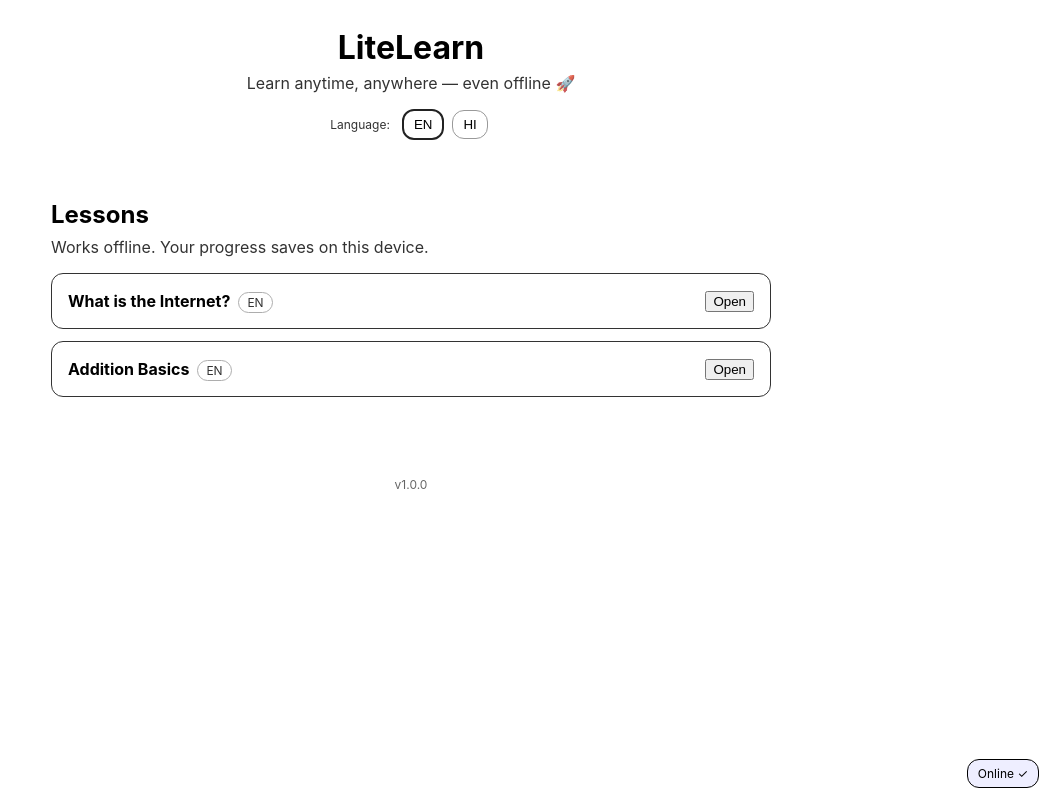
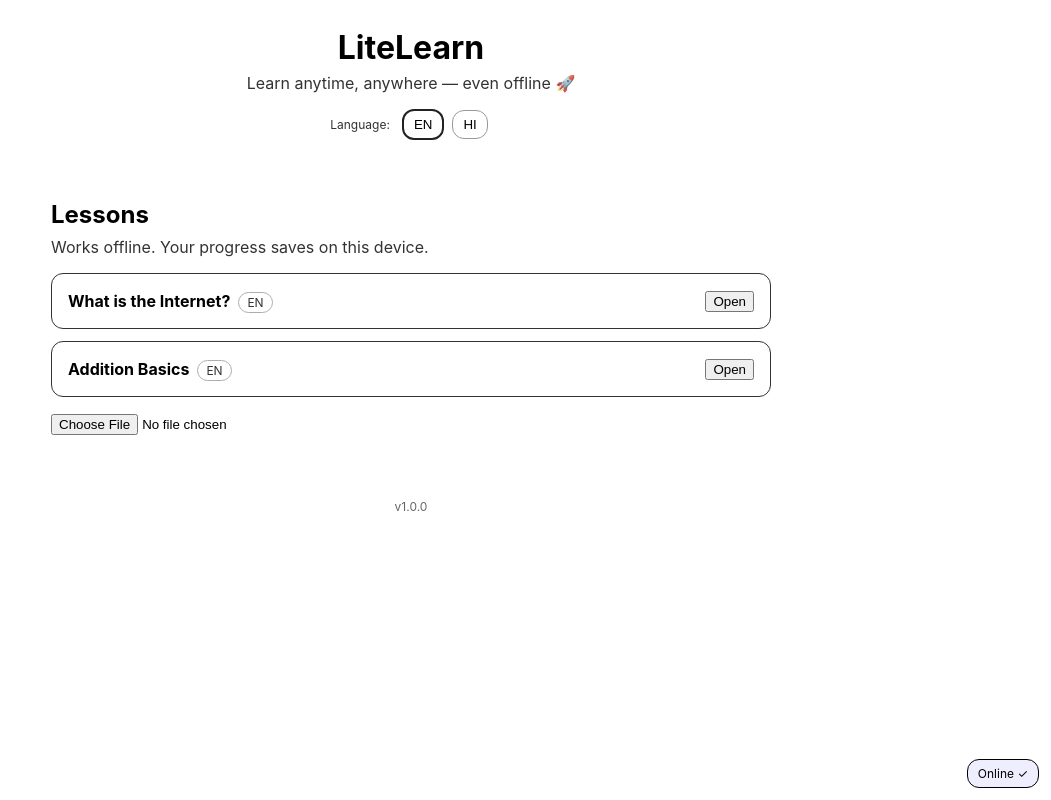
Before and after one commit to SartajVirdi/LiteLearn, a React (Create React App) app in the folder litelearn/: page /#/ in a window 1280 px wide. Shown: the whole page, without its empty margins (229-1280 px from the left). Built offline with nearby package versions, Linux system fonts and the light colour scheme.

Commit message:
feat :added Teacher Mode :import csv, auto create practice set

```diff
--- a/litelearn/src/components/LessonList.js
+++ b/litelearn/src/components/LessonList.js
@@ -4,6 +4,7 @@ import { loadPacks } from "../packLoader";
 import { isCompleted } from "../progress";
 import { getLang } from "../i18n";
 import { dueNow } from "../adapt";
+import TeacherImport from "./TeacherImport";
 
 export default function LessonList() {
   const [lessons, setLessons] = useState([]);
@@ -140,6 +141,15 @@ export default function LessonList() {
           })}
         </ul>
       )}
+
+      {/* 📥 Teacher CSV Importer */}
+      <TeacherImport
+        onAdd={(generated) => {
+          const next = [...lessons, ...generated];
+          setLessons(next);
+          localStorage.setItem("litelearn_lessons", JSON.stringify(next));
+        }}
+      />
     </div>
   );
 }
--- /dev/null
+++ b/litelearn/src/components/TeacherImport.js
@@ -0,0 +1,26 @@
+import React from "react";
+import Papa from "papaparse";
+
+export default function TeacherImport({ onAdd }) {
+  const handle = e => {
+    const file = e.target.files?.[0]; if (!file) return;
+    Papa.parse(file, {
+      header: true,
+      complete: ({ data }) => {
+        const generated = data.filter(Boolean).map((row, i) => ({
+          id: `teacher-${Date.now()}-${i}`,
+          title: row.title || `Teacher Quiz ${i+1}`,
+          language: row.language || "en",
+          content: row.content || "",
+          quiz: {
+            question: row.question,
+            options: [row.option1, row.option2, row.option3].filter(Boolean),
+            answerIndex: Number(row.answerIndex || 0)
+          }
+        }));
+        onAdd(generated);
+      }
+    });
+  };
+  return <input type="file" accept=".csv" onChange={handle} aria-label="Import CSV" />;
+}
```
